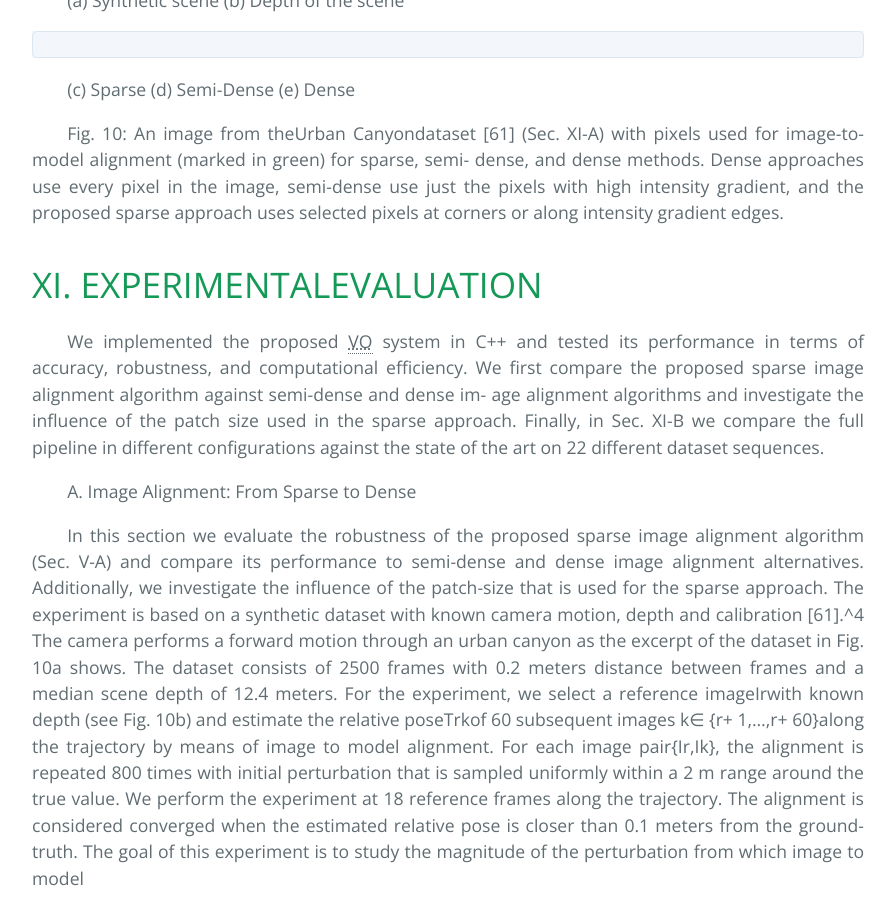
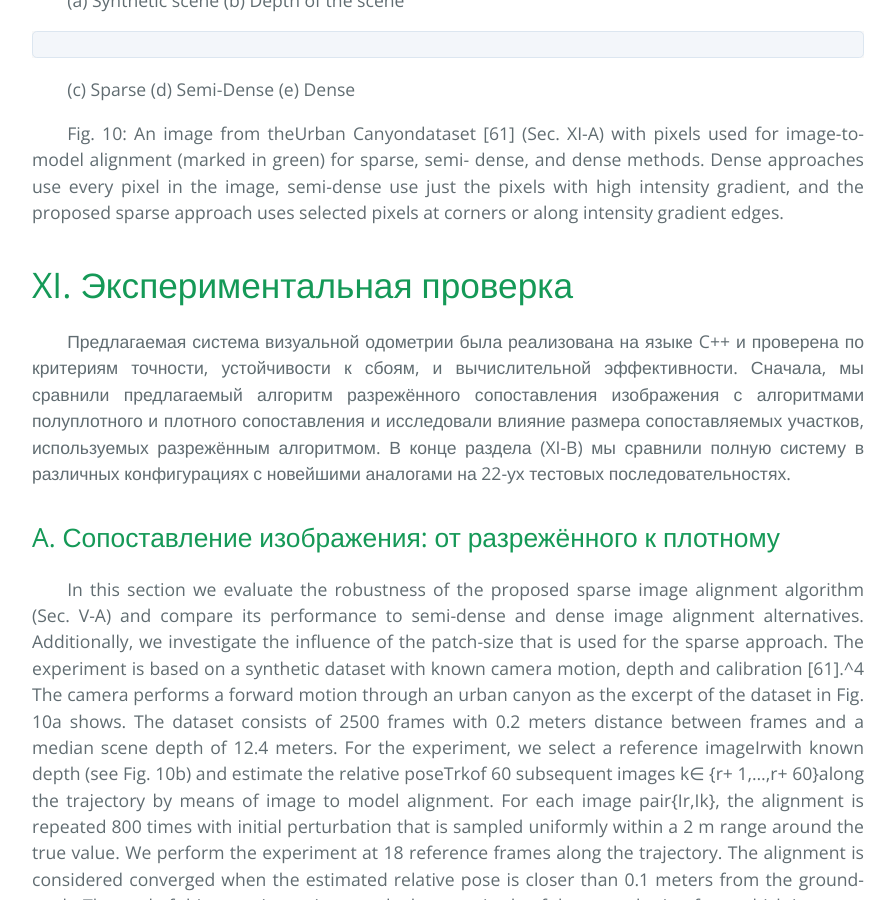
Before and after one commit to i-v-s/slam, a Jekyll site: the page built from svo2.md, in a window 1280 px wide and 900 px high, scrolled down 22302 px. Shown: the whole window, without its empty margins (192-1087 px from the left). Built offline with Jekyll 4.4.1, drawn with Linux system fonts in a browser that asks for light colours; our own code applies the rules of GitHub Pages for plain Markdown files; formulas are drawn with MathJax 3.

Commit message:
Updated svo2.md

```diff
--- a/svo2.md
+++ b/svo2.md
@@ -1016,17 +1016,21 @@ semi-dense use just the pixels with high intensity gradient, and the proposed
 sparse approach uses selected pixels at corners or along intensity gradient
 edges.
 
-# XI. EXPERIMENTALEVALUATION
-We implemented the proposed VO system in C++ and
-tested its performance in terms of accuracy, robustness, and
-computational efficiency. We first compare the proposed sparse
-image alignment algorithm against semi-dense and dense im-
-age alignment algorithms and investigate the influence of the
-patch size used in the sparse approach. Finally, in Sec. XI-B
-we compare the full pipeline in different configurations against
-the state of the art on 22 different dataset sequences.
-
-A. Image Alignment: From Sparse to Dense
+# XI. Экспериментальная проверка
+
+Предлагаемая система визуальной одометрии была реализована на языке C++ и
+проверена по критериям точности, устойчивости к сбоям, и
+вычислительной эффективности.
+Сначала, мы сравнили предлагаемый алгоритм
+разрежённого сопоставления изображения
+с алгоритмами полуплотного и плотного сопоставления
+и исследовали влияние размера сопоставляемых участков,
+используемых разрежённым алгоритмом.
+В конце раздела (XI-B)
+мы сравнили полную систему в различных конфигурациях с
+новейшими аналогами на 22-ух тестовых последовательностях.
+
+## A. Сопоставление изображения: от разрежённого к плотному
 
 In this section we evaluate the robustness of the proposed
 sparse image alignment algorithm (Sec. V-A) and compare
```
